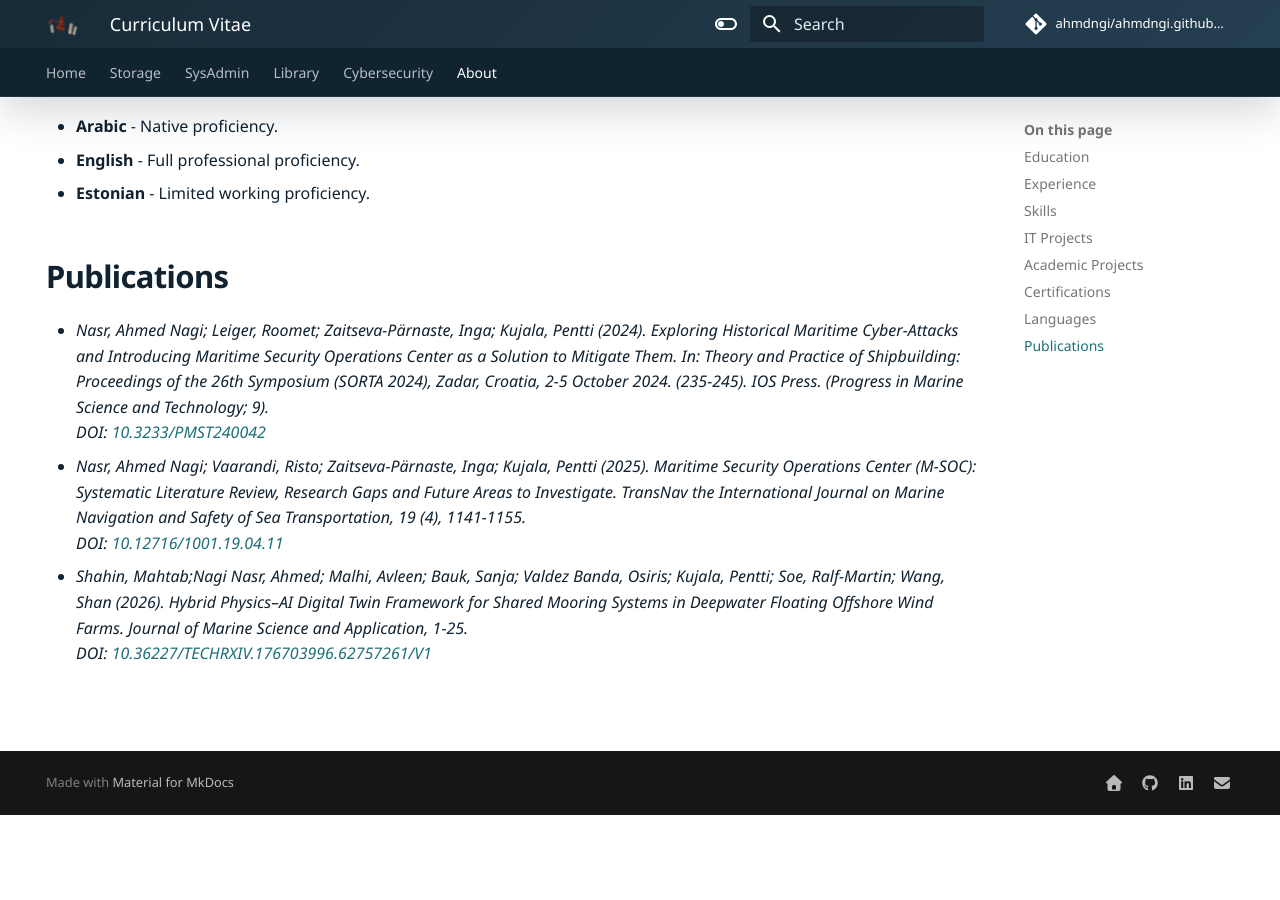
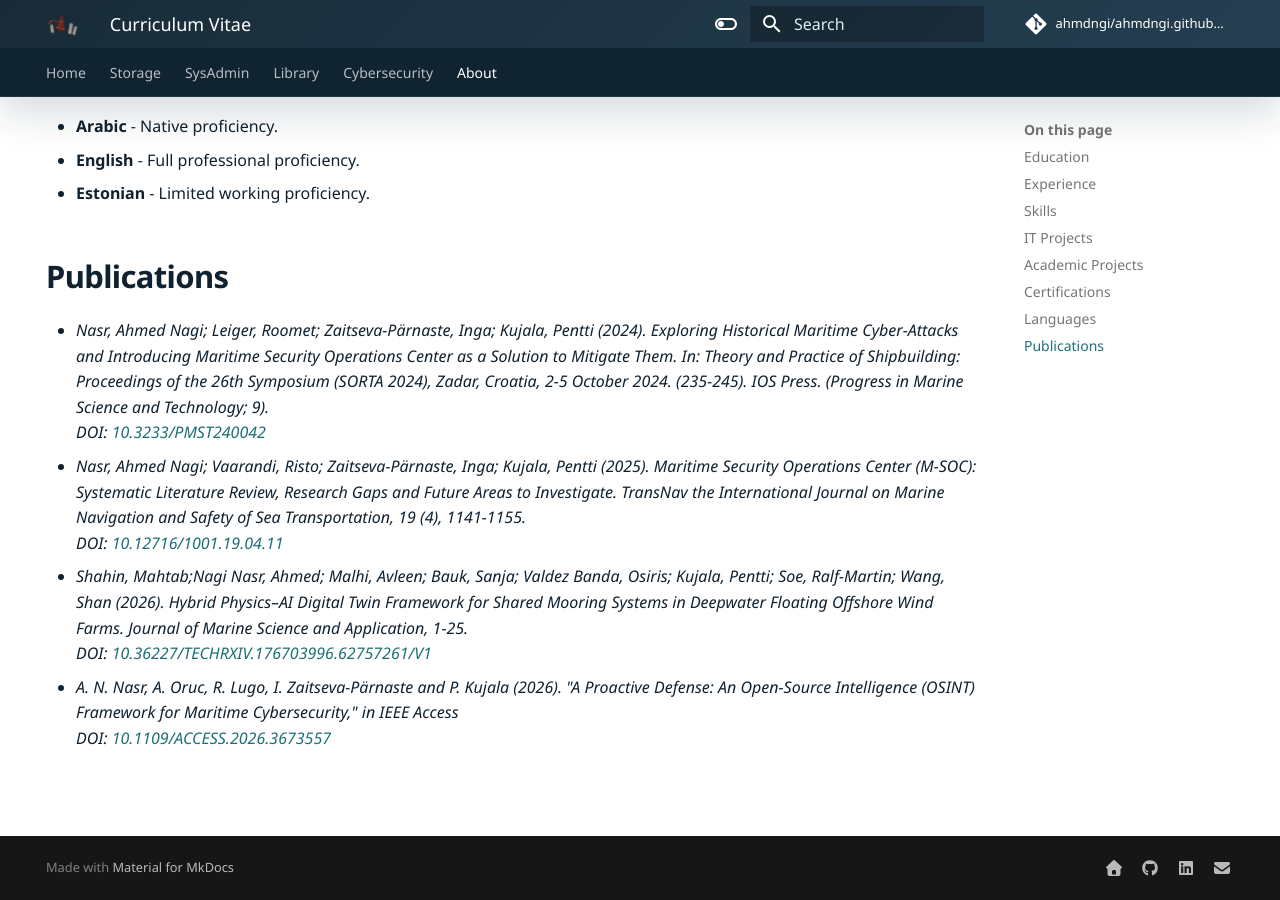
Before and after one commit to ahmdngi/notes.oversight.ee, an MkDocs documentation site: the page built from docs/content/about.md, in a window 1280 px wide and 900 px high, scrolled down 4136 px. Built offline with MkDocs 1.6.1 and Material for MkDocs 9.7.7, drawn with Linux system fonts in a browser that asks for light colours; comment, search, counter and statistics services are not loaded; before the commit the page ends 4951 px from its top, so only the background shows below that.

Commit message:
add publication

```diff
--- a/docs/content/about.md
+++ b/docs/content/about.md
@@ -151,3 +151,5 @@ DOI: [10.3233/PMST240042](https://www.researchgate.net/publication/386584688_Exp
 DOI: [10.12716/1001.19.04.11](https://www.researchgate.net/publication/399258521_Maritime_Security_Operations_Center_M-SOC_Systematic_Literature_Review_Research_Gaps_and_Future_Areas_to_Investigate)*
 - *Shahin, Mahtab;Nagi Nasr, Ahmed; Malhi, Avleen; Bauk, Sanja; Valdez Banda, Osiris; Kujala, Pentti; Soe, Ralf-Martin; Wang, Shan (2026). Hybrid Physics–AI Digital Twin Framework for Shared Mooring Systems in Deepwater Floating Offshore Wind Farms. Journal of Marine Science and Application,  1−25.
 DOI: [10.36227/TECHRXIV.176703996.62757261/V1](https://doi.org/10.36227/techrxiv.176703996.62757261/v1)*
+- *A. N. Nasr, A. Oruc, R. Lugo, I. Zaitseva-Pärnaste and P. Kujala (2026). "A Proactive Defense: An Open-Source Intelligence (OSINT) Framework for Maritime Cybersecurity," in IEEE Access
+DOI: [10.1109/ACCESS.2026.3673557](10.1109/ACCESS.2026.3673557)*
```
